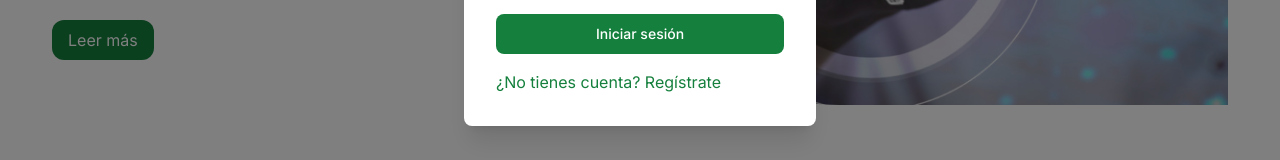
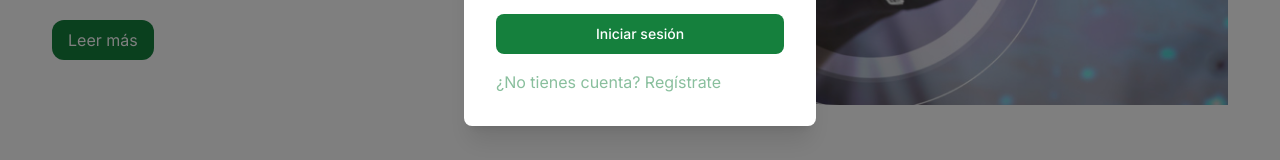
Before and after one commit to rahamsis/simulator-webpage, a Next.js app: page / in a window 1280 px wide. Both pictures are taken after a click on the button "Registrarse / Iniciar sesión". Shown: the part 456-616 px from the top of the page. Built offline with nearby package versions, Linux system fonts and the light colour scheme; no server answers.

Commit message:
blocking new register

```diff
--- a/app/components/authModal.tsx
+++ b/app/components/authModal.tsx
@@ -252,7 +252,7 @@ export default function AuthModal({ onClose, onLogin }: AuthModalProps) {
                     </p>
                 } */}
 
-                <button onClick={() => cleanForm()} className="mt-4 text-green-700 hover:underline">
+                <button onClick={() => cleanForm()} className="mt-4 text-green-700 hover:underline opacity-50 cursor-not-allowed" disabled>
                     {isLogin ? "¿No tienes cuenta? Regístrate" : "¿Ya tienes cuenta? Inicia sesión"}
                 </button>
                 <button onClick={onClose} className="absolute top-2 right-5 text-gray-500 text-3xl hover:text-gray-700">
```
